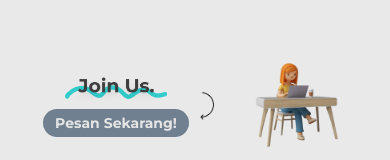
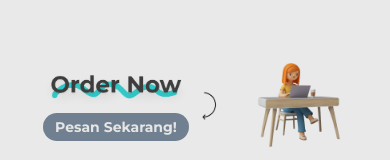
Before and after one commit to didanfarizz/scooTer, a React (Vite) app in the folder scooter-app/: page /login in a window 390 px wide. Shown: the part 3918-4078 px from the top of the page. Built offline with nearby package versions, Linux system fonts and the light colour scheme.

Commit message:
routing login

```diff
--- a/scooter-app/package.json
+++ b/scooter-app/package.json
@@ -10,9 +10,11 @@
     "preview": "vite preview"
   },
   "dependencies": {
+    "@clerk/clerk-react": "^5.17.1",
     "@material-tailwind/react": "^2.1.10",
     "react": "^18.3.1",
-    "react-dom": "^18.3.1"
+    "react-dom": "^18.3.1",
+    "react-router-dom": "^7.0.1"
   },
   "devDependencies": {
     "@eslint/js": "^9.13.0",
--- /dev/null
+++ b/scooter-app/src/components/LoginForm.jsx
@@ -0,0 +1,9 @@
+// import React from 'react'
+
+const LoginForm = () => {
+  return (
+    <div>LoginForm</div>
+  )
+}
+
+export default LoginForm
--- a/scooter-app/src/components/join.jsx
+++ b/scooter-app/src/components/join.jsx
@@ -6,8 +6,8 @@ const JoinPage = () => {
       <div className="lg:py-14 py-16 flex justify-center items-center lg:gap-x-10 gap-x-7">
         <div className="flex justify-center items-center">
           <div className="flex flex-col lg:gap-y-5 gap-y-1 justify-center items-center">
-            <img src="/join.png" alt="join" width={333} height={78} className="hidden lg:block"/>
-            <img src="/join.png" alt="join-mobile" width={102} height={25} className="lg:hidden"/>
+            <img src="/owner-now.png" alt="join" width={333} height={78} className="hidden lg:block"/>
+            <img src="/owner-now.png" alt="join-mobile" width={150} height={25} className="lg:hidden"/>
             <button className="bg-[#708090] text-[#e5e5e5] lg:px-5 lg:py-3 px-3 py-1 rounded-full hover:bg-[#3d3d3d] hover:text-[#fefefe]">
               <p className="font-bold lg:text-2xl text-sm">Pesan Sekarang!</p>
             </button>
--- a/scooter-app/src/components/navbar.jsx
+++ b/scooter-app/src/components/navbar.jsx
@@ -1,5 +1,6 @@
 import React from 'react';
 import { Navbar, MobileNav, Typography, Button, IconButton } from '@material-tailwind/react';
+import { Link } from 'react-router-dom';
 
 export default function ScooterNavbar() {
   const [openNav, setOpenNav] = React.useState(false);
@@ -39,9 +40,9 @@ export default function ScooterNavbar() {
           <Typography as="lokasi" href="#" variant="small" color="blue-gray" className="hidden lg:inline-block cursor-pointer">
             <img src="/location.png" alt="lokasi" width={30} height={30} />
           </Typography>
-          <Button variant="gradient" size="sm" className="hidden lg:inline-block bg-[#3d3d3d]">
+          <Link to={'/login'} variant="gradient" size="sm" className="hidden lg:inline-block bg-[#3d3d3d]">
             <span style={{ fontFamily: 'Montserrat, sans-serif' }} className='text-lg'>Login</span>
-          </Button>
+          </Link>
         </div>
         <IconButton variant="text" className="ml-auto h-6 w-6 text-inherit hover:bg-transparent focus:bg-transparent active:bg-transparent lg:hidden animate__animated animate__bounceIn animate__delay-2s" ripple={false} onClick={() => setOpenNav(!openNav)}>
           {openNav ? (
--- a/scooter-app/src/main.jsx
+++ b/scooter-app/src/main.jsx
@@ -3,11 +3,14 @@ import { createRoot } from 'react-dom/client';
 import './index.css';
 import App from './App.jsx';
 import { ThemeProvider } from '@material-tailwind/react';
+import { BrowserRouter } from 'react-router-dom';
 
 createRoot(document.getElementById('root')).render(
   <StrictMode>
     <ThemeProvider>
-      <App />
+      <BrowserRouter>
+        <App />
+      </BrowserRouter>
     </ThemeProvider>
   </StrictMode>
 );
--- /dev/null
+++ b/scooter-app/src/pages/LoginPage.jsx
@@ -0,0 +1,15 @@
+// import React from 'react'
+import { Routes, Route } from 'react-router-dom';
+import LoginForm from '../components/LoginForm';
+
+const LoginPage = () => {
+  return (
+    <Routes>
+      <Route>
+        <Route path="/login" element={<LoginForm />} />
+      </Route>
+    </Routes>
+  );
+};
+
+export default LoginPage;
```
Also changed, not shown: scooter-app/public/owner-now.png (added), 1 other file (tests, documents, lock files or other folders).
